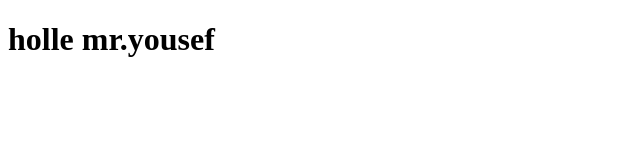
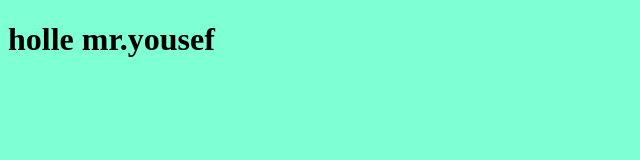
Before and after one commit to Yousef-Almurisi/first-rep, a plain HTML site: page index.html in a window 1280 px wide. Shown: the whole page, without its empty margins (0-640 px from the left). Drawn offline with Linux system fonts and the light colour scheme.

Commit message:
add code link file css and add color background for pag main

```diff
--- a/index.html
+++ b/index.html
@@ -3,10 +3,11 @@
 <head>
     <meta charset="UTF-8">
     <meta http-equiv="X-UA-Compatible" content="IE=edge">
+    <link rel="stylesheet" type="text/css" href="style.css">
     <meta name="viewport" content="width=device-width, initial-scale=1.0">
     <title>Document</title>
 </head>
-<body>
+<body id="bo">
     <h1> holle mr.yousef</h1>
 </body>
 </html>
--- a/style.css
+++ b/style.css
@@ -0,0 +1,3 @@
+#bo{
+    background-color: aquamarine;
+}
```
